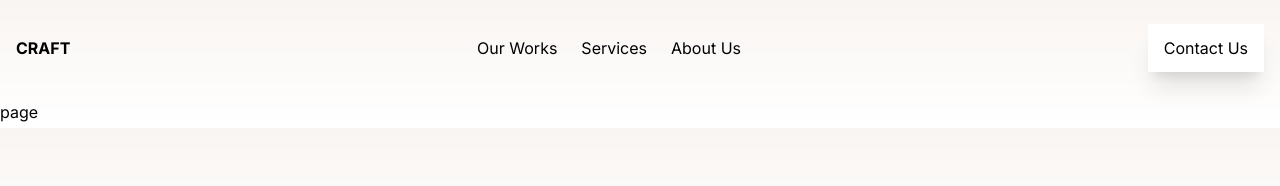
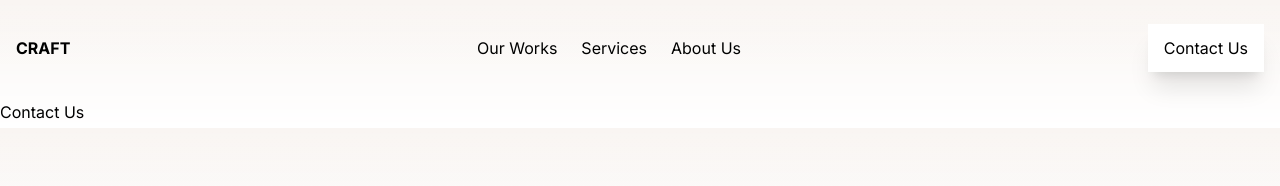
Before and after one commit to mariangle/craftdesign-website, a Next.js app: page /about in a window 1280 px wide. Shown: the top 186 px of the page. Built offline with nearby package versions, Linux system fonts and the light colour scheme.

Commit message:
add: meta data for about page

```diff
--- a/app/(site)/about/page.tsx
+++ b/app/(site)/about/page.tsx
@@ -1,8 +1,13 @@
 import React from 'react'
+
+export const metadata = {
+  title: 'CraftDesign | About Us',
+  description: 'CraftDesign is a passionate team of designers, developers, and digital strategists dedicated to creating exceptional online experiences. With a focus on innovation and attention to detail, we collaborate closely with our clients to bring their visions to life. Learn more about our story, expertise, and how we can help your business thrive in the digital landscape.',
+}
 
 const page = () => {
   return (
-    <div>page</div>
+    <div>Contact Us</div>
   )
 }
 
```
